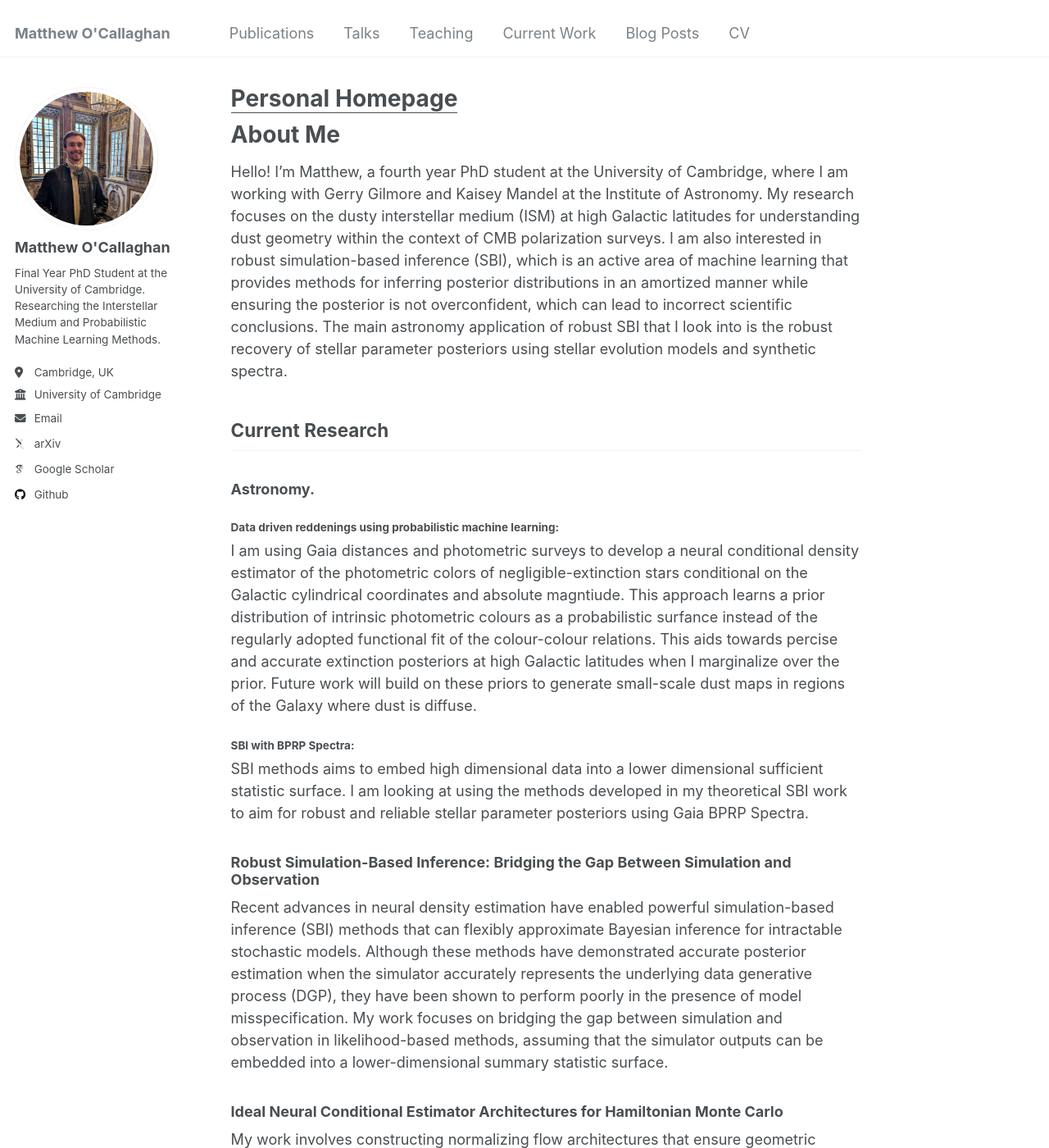
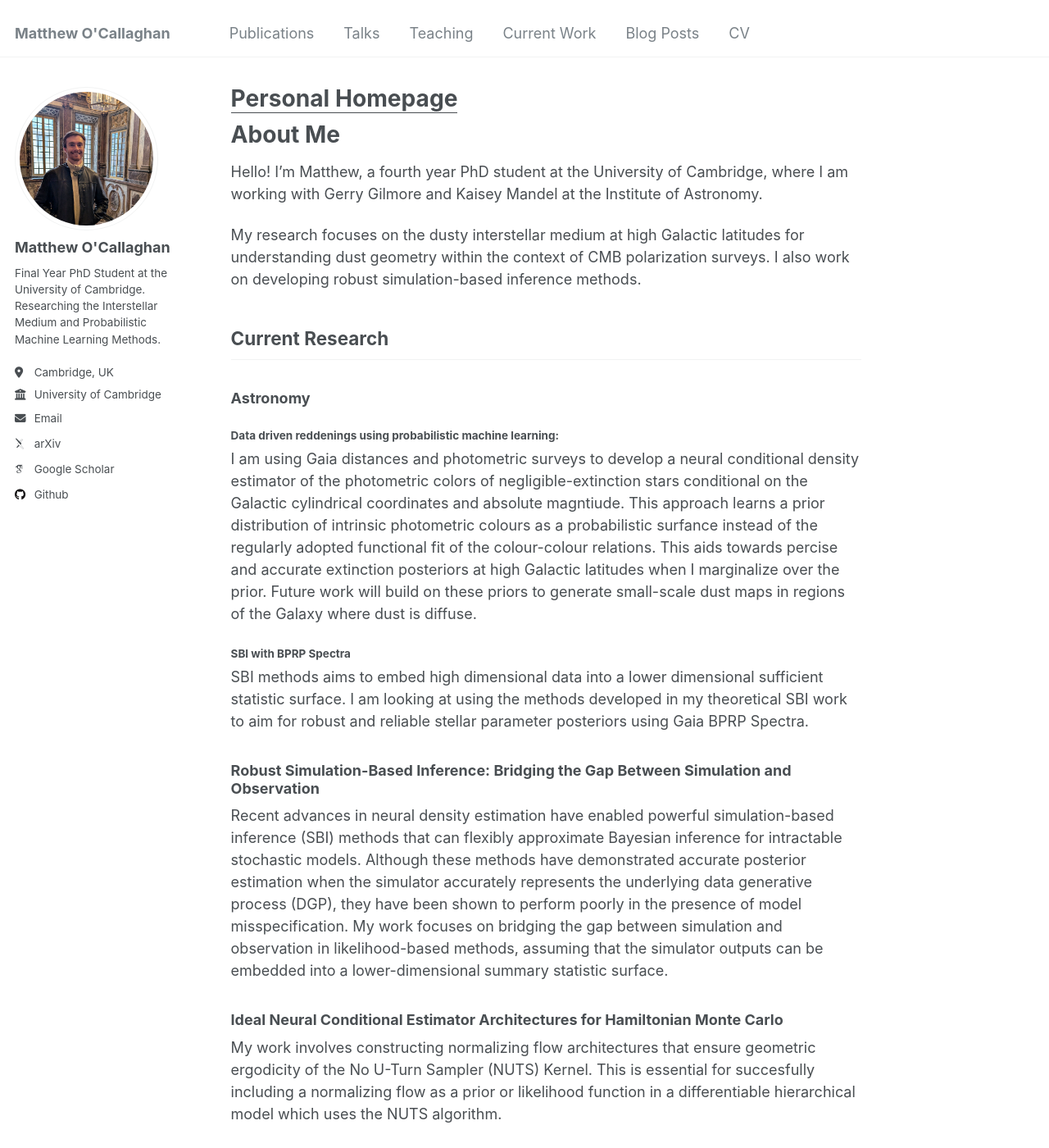
Before and after one commit to mattocallaghan/mattocallaghan.github.io, a Jekyll site: the page built from _pages/about.md, in a window 1280 px wide and 1400 px high. Shown: the whole window at 82% size. Built offline with Jekyll 4.4.1, drawn with Linux system fonts in a browser that asks for light colours; some web fonts are replaced.

Commit message:
update 2

```diff
--- a/_pages/about.md
+++ b/_pages/about.md
@@ -9,15 +9,19 @@ redirect_from:
 
 # About Me
 
-Hello! I'm Matthew, a fourth year PhD student at the University of Cambridge, where I am working with Gerry Gilmore and Kaisey Mandel at the Institute of Astronomy. My research focuses on the dusty interstellar medium (ISM) at high Galactic latitudes for understanding dust geometry within the context of CMB polarization surveys. I am also interested in robust simulation-based inference (SBI), which is an active area of machine learning that provides methods for inferring posterior distributions in an amortized manner while ensuring the posterior is not overconfident, which can lead to incorrect scientific conclusions. The main astronomy application of robust SBI that I look into is the robust recovery of stellar parameter posteriors using stellar evolution models and synthetic spectra.
+Hello! I'm Matthew, a fourth year PhD student at the University of Cambridge, where I am working with Gerry Gilmore and Kaisey Mandel at the Institute of Astronomy.
+
+My research focuses on the dusty interstellar medium at high Galactic latitudes for understanding dust geometry within the context of CMB polarization surveys. I also work on developing robust simulation-based inference methods.
+
+
 
 
 ## Current Research
 
-### Astronomy.
+### Astronomy
 ##### Data driven reddenings using probabilistic machine learning:
 I am using Gaia distances and photometric surveys to develop a neural conditional density estimator of the photometric colors of negligible-extinction stars conditional on the Galactic cylindrical coordinates and absolute magntiude. This approach learns a prior distribution of intrinsic photometric colours as a probabilistic surfance instead of the regularly adopted functional fit of the colour-colour relations. This aids towards percise and accurate extinction posteriors at high Galactic latitudes  when I marginalize over the prior. Future work will build on these priors to generate small-scale dust maps in regions of the Galaxy where dust is diffuse.
-##### SBI with BPRP Spectra:
+##### SBI with BPRP Spectra
 SBI methods aims to embed high dimensional data into a lower dimensional sufficient statistic surface. I am looking at using the methods developed in my theoretical SBI work to aim for robust and reliable stellar parameter posteriors using Gaia BPRP Spectra.
 ### Robust Simulation-Based Inference: Bridging the Gap Between Simulation and Observation
 Recent advances in neural density estimation have enabled powerful simulation-based inference (SBI) methods that can flexibly approximate Bayesian inference for intractable stochastic models. Although these methods have demonstrated accurate posterior estimation when the simulator accurately represents the underlying data generative process (DGP), they have been shown to perform poorly in the presence of model misspecification. My work focuses on bridging the gap between simulation and observation in likelihood-based methods, assuming that the simulator outputs can be embedded into a lower-dimensional summary statistic surface.
```
